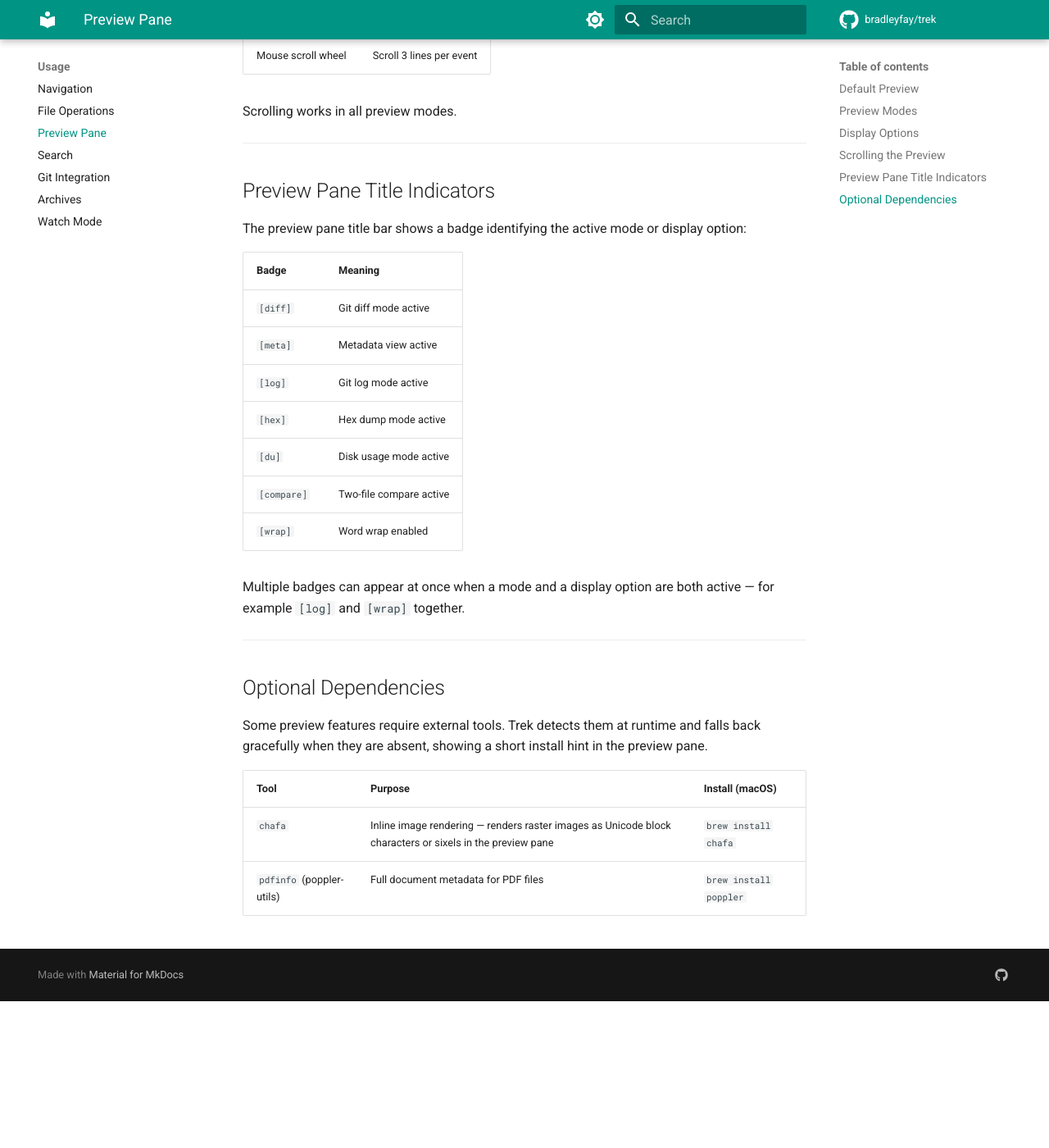
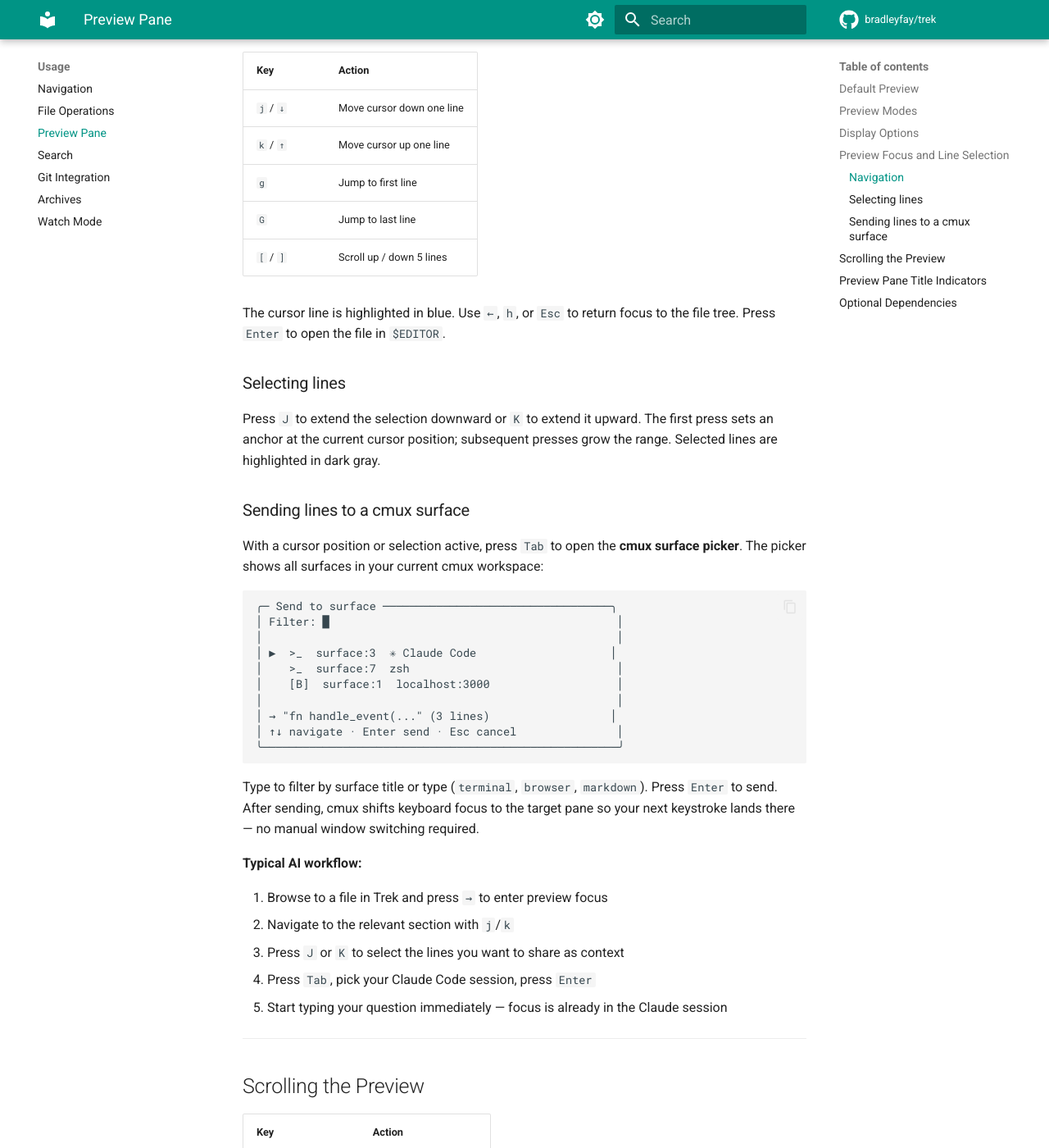
Before and after one commit to bradleyfay/trek, an MkDocs documentation site: the page built from docs/usage/preview.md, in a window 1280 px wide and 1400 px high, scrolled down 1815 px. Shown: the whole window at 82% size. Built offline with MkDocs 1.6.1 and Material for MkDocs 9.7.7, drawn with Linux system fonts in a browser that asks for light colours; comment, search, counter and statistics services are not loaded; before the commit the page ends 3036 px from its top, so only the background shows below that; some of the changed text lies outside the part shown.

Commit message:
chore: release v0.65.0
Preview focus mode (→/l on file enters preview pane with line cursor),
line selection (J/K extend range), and cmux surface sender (Tab opens
surface picker, sends selected lines to target surface and shifts
keyboard focus there). Also fixes global keys (?, \, w, q) while
preview is focused, and corrects cmux surface discovery to use
`cmux tree --json` instead of the non-existent `list-surfaces` command.

Co-Authored-By: Claude Sonnet 4.6 <noreply@anthropic.com>

````diff
--- a/Cargo.toml
+++ b/Cargo.toml
@@ -1,6 +1,6 @@
 [package]
 name = "trek"
-version = "0.64.0"
+version = "0.65.0"
 edition = "2021"
 rust-version = "1.80"
 description = "A terminal file manager with mouse-resizable panes"
--- a/docs/usage/preview.md
+++ b/docs/usage/preview.md
@@ -40,6 +40,55 @@ These toggles apply on top of whichever preview mode is active:
 
 ---
 
+## Preview Focus and Line Selection
+
+Pressing `→` or `l` on any **file** in the file tree enters preview focus mode instead of opening an editor. The preview pane border turns cyan to indicate that keyboard input is now captured by the pane.
+
+### Navigation
+
+| Key | Action |
+|-----|--------|
+| `j` / `↓` | Move cursor down one line |
+| `k` / `↑` | Move cursor up one line |
+| `g` | Jump to first line |
+| `G` | Jump to last line |
+| `[` / `]` | Scroll up / down 5 lines |
+
+The cursor line is highlighted in blue. Use `←`, `h`, or `Esc` to return focus to the file tree. Press `Enter` to open the file in `$EDITOR`.
+
+### Selecting lines
+
+Press `J` to extend the selection downward or `K` to extend it upward. The first press sets an anchor at the current cursor position; subsequent presses grow the range. Selected lines are highlighted in dark gray.
+
+### Sending lines to a cmux surface
+
+With a cursor position or selection active, press `Tab` to open the **cmux surface picker**. The picker shows all surfaces in your current cmux workspace:
+
+```
+╭─ Send to surface ──────────────────────────────────╮
+│ Filter: █                                           │
+│                                                     │
+│ ▶  >_  surface:3  ✳ Claude Code                    │
+│    >_  surface:7  zsh                               │
+│    [B]  surface:1  localhost:3000                   │
+│                                                     │
+│ → "fn handle_event(..." (3 lines)                  │
+│ ↑↓ navigate · Enter send · Esc cancel               │
+╰─────────────────────────────────────────────────────╯
+```
+
+Type to filter by surface title or type (`terminal`, `browser`, `markdown`). Press `Enter` to send. After sending, cmux shifts keyboard focus to the target pane so your next keystroke lands there — no manual window switching required.
+
+**Typical AI workflow:**
+
+1. Browse to a file in Trek and press `→` to enter preview focus
+2. Navigate to the relevant section with `j`/`k`
+3. Press `J` or `K` to select the lines you want to share as context
+4. Press `Tab`, pick your Claude Code session, press `Enter`
+5. Start typing your question immediately — focus is already in the Claude session
+
+---
+
 ## Scrolling the Preview
 
 | Key | Action |
````
Also changed, not shown: CHANGELOG.md (+15 -0 lines), docs/reference/keybindings.md (+30 -2 lines), 3 other files.
